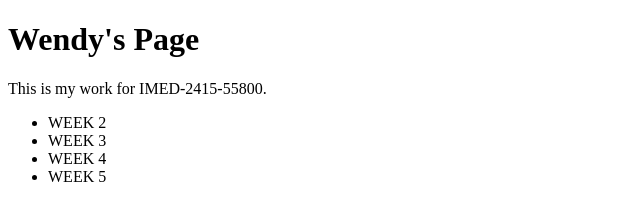
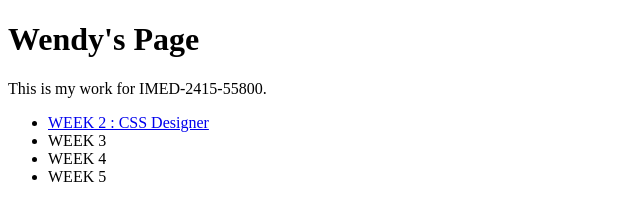
Before and after one commit to wendyramos12/wendyramos12.github.i, a plain HTML site: page index.html in a window 1280 px wide. Shown: the whole page, without its empty margins (0-640 px from the left). Drawn offline with Linux system fonts and the light colour scheme.

Commit message:
Update index.html

```diff
--- a/index.html
+++ b/index.html
@@ -6,7 +6,7 @@
 <p>This is my work for IMED-2415-55800.</p>
 
 <ul>
-  <li>WEEK 2</li>
+  <li><a href="https://wendyramos12.github.io/week2/index.html">WEEK 2 : CSS Designer</a></li>
   <li>WEEK 3</li>
   <li>WEEK 4</li>
   <li>WEEK 5</li>
```
